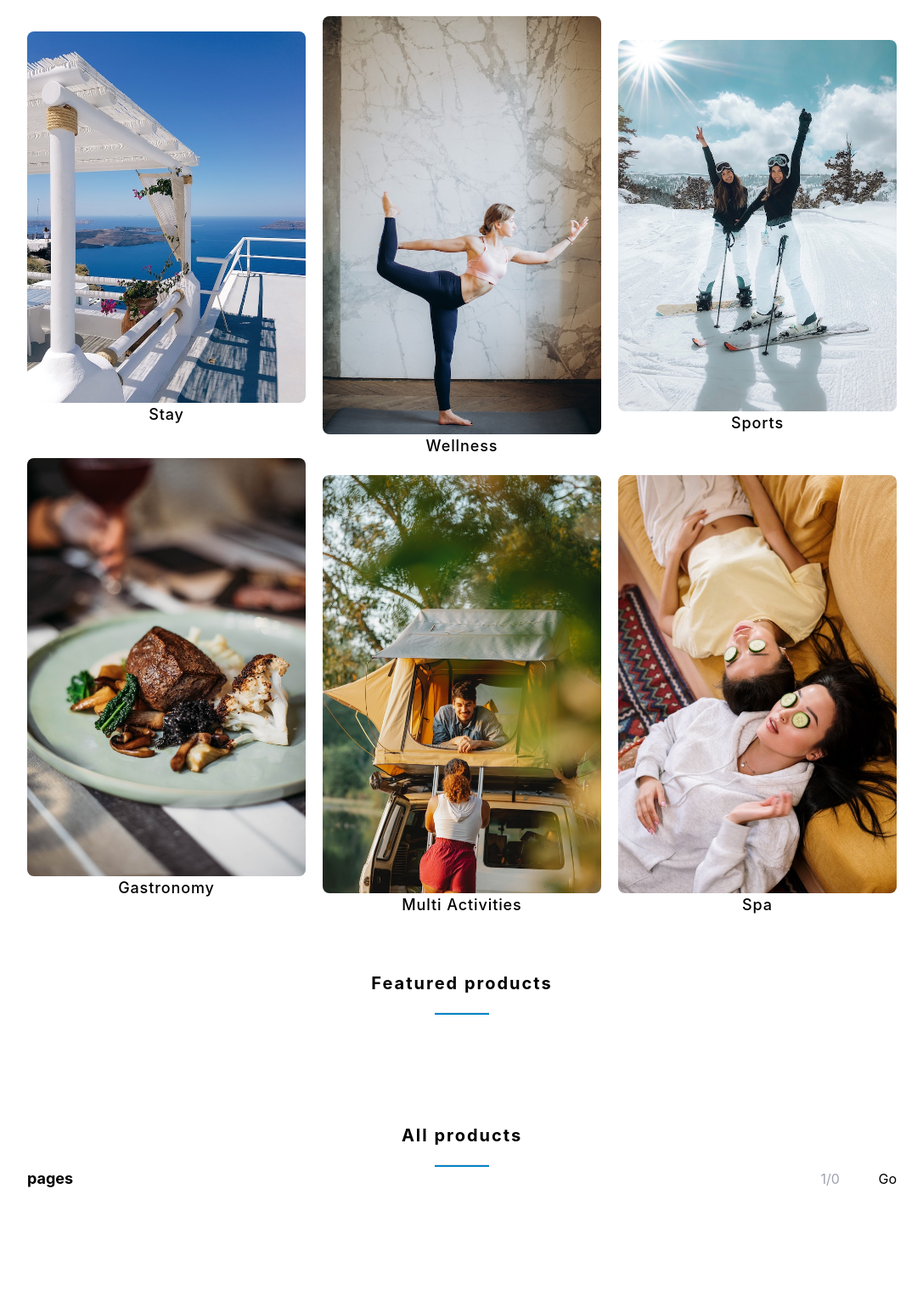
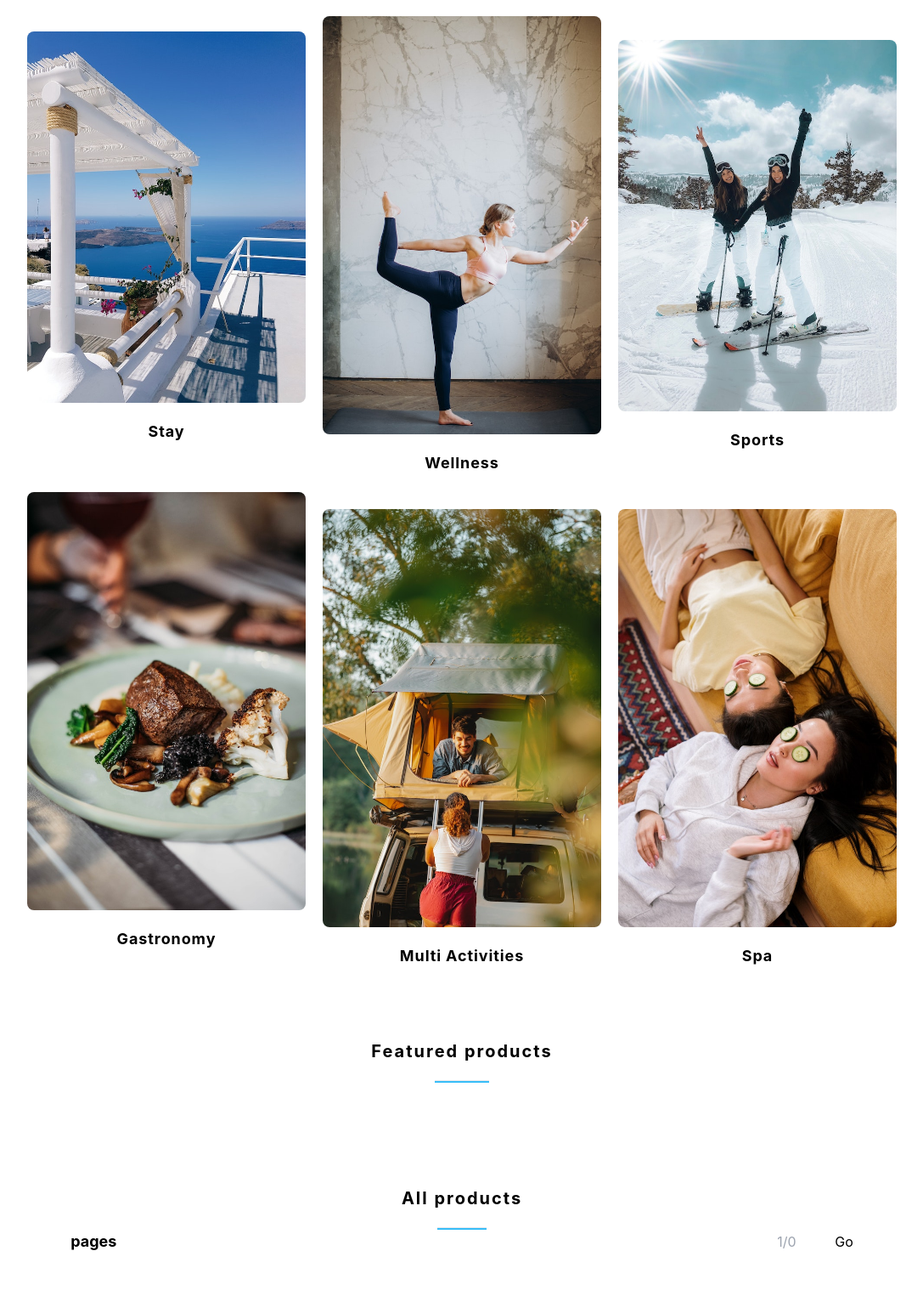
Before and after one commit to abir045/Smart, a PHP site: page / in a window 1280 px wide. Shown: the part 943-2475 px from the top of the page at 85% size, without its empty margins (96-1183 px from the left). Before the commit the page ends 2408 px from the top, so only its background shows below. Run offline with PHP 8.4, Linux system fonts and the light colour scheme; data that the repository does not hold is empty; style sheets or scripts are compiled from the project's sources; some libraries are stand-ins or nearby versions.

Commit message:
updated ui and category pages

```diff
--- a/index.php
+++ b/index.php
@@ -25,7 +25,7 @@
                 <h1 class="text-sky-400 font-bold text-3xl">
                     <a href="/">
                         Smart
-                        <!-- <img src="./assets/images/logo-sm.svg" /> -->
+
                     </a>
                 </h1>
 
@@ -161,20 +161,20 @@
             <h1 class="text-center text-3xl font-bold mt-[5%] tracking-widest">Our Universe</h1>
 
             <div class="flex justify-between  mt-5 mx-[10%]">
-                <ul class="flex flex-col items-center md:flex-row md:space-x-5 space-y-5 font-medium w-full mx-auto">
+                <ul class="flex flex-col items-center md:flex-row md:space-x-5 space-y-5  w-full mx-auto">
                     <li id="stayProducts" class="text-center w-full">
                         <!-- <img class="hidden md:flex rounded-lg hover:opacity-50" src="./assets/images/stay.jpg " /> -->
                         <img class="flex  rounded-lg hover:opacity-50 w-full" src="./assets/images/stay_mb.jpg " />
-                        <a href="#"><button onclick="showStayProducts();" class="text-lg tracking-wider hover:opacity-50">Stay</button></a>
+                        <a href="#"><button onclick="showStayProducts();" class="text-lg tracking-wider my-5 font-bold hover:opacity-50">Stay</button></a>
                     </li>
                     <li id="wellnessProducts" class="text-center w-full ">
                         <!-- <img class="hidden md:flex rounded-lg  hover:opacity-50" src="./assets/images/wellness.jpg " /> -->
                         <img class="flex  rounded-lg w-full hover:opacity-50" src="./assets/images/wellnessMb.jpg " />
-                        <a href="#"><button onclick="showWellnessProducts();" class="text-lg tracking-wider hover:opacity-50">Wellness</button> </a>
+                        <a href="#"><button onclick="showWellnessProducts();" class="text-lg tracking-wider my-5 font-bold hover:opacity-50">Wellness</button> </a>
                     </li>
                     <li id="sportsProducts" class="text-center w-full">
                         <img class="rounded-lg hover:opacity-50 w-full " src="./assets/images/sports_mb.jpg " />
-                        <a href="#"><button onclick="showSportsProducts();" class="text-lg tracking-wider hover:opacity-50">Sports</button></a>
+                        <a href="#"><button onclick="showSportsProducts();" class="text-lg tracking-wider my-5 font-bold hover:opacity-50">Sports</button></a>
                     </li>
                 </ul>
 
@@ -185,15 +185,15 @@
                     <li id="foodProducts" class="text-center w-full">
                         <!-- <img class="hidden md:flex rounded-lg hover:opacity-50" src="./assets/images/gastronomy.jpg" /> -->
                         <img class="flex w-full  rounded-lg hover:opacity-50" src="./assets/images/steak_mb.jpg" />
-                        <a href="#"><button onclick="showFoodProducts();" class="text-lg tracking-wider hover:opacity-50">Gastronomy</button></a>
+                        <a href="#"><button onclick="showFoodProducts();" class="text-lg tracking-wider font-bold my-5 hover:opacity-50">Gastronomy</button></a>
                     </li>
                     <li id="multiProducts" class="text-center w-full">
                         <img class="rounded-lg hover:opacity-50" src="./assets/images/multi_mb.jpg" />
-                        <a href="#"><button onclick="showMultiProducts();" class="text-lg tracking-wider hover:opacity-50">Multi Activities</button> </a>
+                        <a href="#"><button onclick="showMultiProducts();" class="text-lg tracking-wider font-bold my-5 hover:opacity-50">Multi Activities</button> </a>
                     </li>
                     <li class="text-center w-full">
-                        <img class="rounded-lg hover:opacity-50" src="./assets/images/spa_mb.jpg" />
-                        <a href="#"><button onclick="showSpaProducts();" class="text-lg tracking-wider hover:opacity-50">Spa</button> </a>
+                        <img class="rounded-lg hover:opacity-50 " src="./assets/images/spa_mb.jpg" />
+                        <a href="#"><button onclick="showSpaProducts();" class="text-lg tracking-wider font-bold my-5 hover:opacity-50">Spa</button> </a>
                     </li>
                 </ul>
 
@@ -206,13 +206,17 @@
 
         <!-- food products -->
 
-        <section id="food" class="flex flex-col">
-            <h1 class="text-center text-xl font-bold mt-[5%] tracking-widest">Food products</h1>
+        <section id="food" class="flex flex-col absolute top-0  py-[10%]  bg-amber-50">
+            <div class="flex justify-around items-center">
+                <div class="flex flex-col">
+                    <h1 class="flex text-center text-xl font-bold mt-[5%] tracking-widest">Food products</h1>
+                    <hr class="mx-auto bg-sky-400 h-[3px] w-[5%] mt-5" />
+                </div>
+                <i onclick="showFoodProducts();" class="flex fa-xl fa-solid fa-xmark"></i>
 
-
-            <hr class="mx-auto bg-sky-600 h-[3px] w-[5%] mt-5" />
-            <div class="flex">
-                <div class="grid  grid-cols-4 ">
+            </div>
+            <div class="flex mx-[5%]">
+                <div class="grid  grid-cols-1 md:grid-cols-4 ">
 
                     <?php while ($row = $foodProducts->fetch_assoc()) { ?>
 
@@ -221,13 +225,13 @@
                                 <div class="flex flex-col space-y-5 items-center my-5  drop-shadow-lg">
                                     <img class="flex" src="<?php echo $row['img'] ?>" />
                                     <h2 class="text-xl font-bold tracking-wider"><?php echo $row['title'] ?></h2>
-                                    <hr class="mx-auto bg-sky-600 h-[2px] w-[85%]" />
+                                    <hr class="mx-auto bg-sky-400 h-[2px] w-[85%]" />
                                     <h2 class="text-xl font-semibold tracking-widest opacity-40"><?php echo $row['dsc'] ?></h2>
                                     <h3 class="text-xl font-medium opacity-70">€<?php echo $row['price'] ?></h3>
                                     <h3 id="cat" class="text-xl font-medium opacity-70"><?php echo $row['cat'] ?></h3>
                                     <!-- redirect to single product page by clicking buy -->
                                     <a href="<?php echo 'single_product.php?id=' . $row['id'] ?>">
-                                        <button class="bg-sky-600 hover:text-sky-600 hover:bg-white font-bold text-white rounded-lg p-3">Buy Now</button>
+                                        <button class="bg-sky-400 hover:text-sky-400 hover:bg-white font-bold text-white rounded-lg p-3">Buy Now</button>
                                     </a>
                                 </div>
 
@@ -246,13 +250,17 @@
 
         <!-- Multitheme products -->
 
-        <section id="multi" class="flex flex-col">
-            <h1 class="text-center text-xl font-bold mt-[5%] tracking-widest">Multitheme products</h1>
+        <section id="multi" class="flex flex-col absolute top-0  py-[10%]  bg-amber-50">
+            <div class="flex justify-around items-center">
+                <div class="flex flex-col">
+                    <h1 class="flex text-center text-xl font-bold mt-[5%] tracking-widest">Multi-theme products</h1>
+                    <hr class="mx-auto bg-sky-400 h-[3px] w-[5%] mt-5" />
+                </div>
+                <i onclick="showMultiProducts();" class="flex fa-xl fa-solid fa-xmark"></i>
 
-
-            <hr class="mx-auto bg-sky-600 h-[3px] w-[5%] mt-5" />
-            <div class="flex">
-                <div class="grid  grid-cols-4 ">
+            </div>
+            <div class="flex mx-[5%]">
+                <div class="grid  grid-cols-1 md:grid-cols-4 ">
 
                     <?php while ($row = $multiThemesProducsts->fetch_assoc()) { ?>
 
@@ -261,13 +269,13 @@
                                 <div class="flex flex-col space-y-5 items-center my-5  drop-shadow-lg">
                                     <img class="flex" src="<?php echo $row['img'] ?>" />
                                     <h2 class="text-xl font-bold tracking-wider"><?php echo $row['title'] ?></h2>
-                                    <hr class="mx-auto bg-sky-600 h-[2px] w-[85%]" />
+                                    <hr class="mx-auto bg-sky-400 h-[2px] w-[85%]" />
                                     <h2 class="text-xl font-semibold tracking-widest opacity-40"><?php echo $row['dsc'] ?></h2>
                                     <h3 class="text-xl font-medium opacity-70">€<?php echo $row['price'] ?></h3>
                                     <h3 id="cat" class="text-xl font-medium opacity-70"><?php echo $row['cat'] ?></h3>
                                     <!-- redirect to single product page by clicking buy -->
                                     <a href="<?php echo 'single_product.php?id=' . $row['id'] ?>">
-                                        <button class="bg-sky-600 hover:text-sky-600 hover:bg-white font-bold text-white rounded-lg p-3">Buy Now</button>
+                                        <button class="bg-sky-400 hover:text-sky-400 hover:bg-white font-bold text-white rounded-lg p-3">Buy Now</button>
                                     </a>
                                 </div>
 
@@ -286,13 +294,17 @@
 
         <!-- Spa products -->
 
-        <section id="spa" class="flex flex-col">
-            <h1 class="text-center text-xl font-bold mt-[5%] tracking-widest">Spa products</h1>
+        <section id="spa" class="flex flex-col absolute top-0  py-[10%]  bg-amber-50">
+            <div class="flex justify-around items-center">
+                <div class="flex flex-col">
+                    <h1 class="flex text-center text-xl font-bold mt-[5%] tracking-widest">Spa products</h1>
+                    <hr class="mx-auto bg-sky-400 h-[3px] w-[5%] mt-5" />
+                </div>
+                <i onclick="showSpaProducts();" class="flex fa-xl fa-solid fa-xmark"></i>
 
-
-            <hr class="mx-auto bg-sky-600 h-[3px] w-[5%] mt-5" />
-            <div class="flex">
-                <div class="grid  grid-cols-4 ">
+            </div>
+            <div class="flex mx-[5%]">
+                <div class="grid  grid-cols-1 md:grid-cols-4 ">
 
                     <?php while ($row = $spaProducts->fetch_assoc()) { ?>
 
@@ -301,13 +313,13 @@
                                 <div class="flex flex-col space-y-5 items-center my-5  drop-shadow-lg">
                                     <img class="flex" src="<?php echo $row['img'] ?>" />
                                     <h2 class="text-xl font-bold tracking-wider"><?php echo $row['title'] ?></h2>
-                                    <hr class="mx-auto bg-sky-600 h-[2px] w-[85%]" />
+                                    <hr class="mx-auto bg-sky-400 h-[2px] w-[85%]" />
                                     <h2 class="text-xl font-semibold tracking-widest opacity-40"><?php echo $row['dsc'] ?></h2>
                                     <h3 class="text-xl font-medium opacity-70">€<?php echo $row['price'] ?></h3>
                                     <h3 id="cat" class="text-xl font-medium opacity-70"><?php echo $row['cat'] ?></h3>
                                     <!-- redirect to single product page by clicking buy -->
                                     <a href="<?php echo 'single_product.php?id=' . $row['id'] ?>">
-                                        <button class="bg-sky-600 hover:text-sky-600 hover:bg-white font-bold text-white rounded-lg p-3">Buy Now</button>
+                                        <button class="bg-sky-400 hover:text-sky-400 hover:bg-white font-bold text-white rounded-lg p-3">Buy Now</button>
                                     </a>
                                 </div>
 
@@ -344,13 +356,13 @@
                                 <div class="flex flex-col space-y-5 items-center my-5  drop-shadow-lg">
                                     <img class="flex" src="<?php echo $row['img'] ?>" />
                                     <h2 class="text-xl font-bold tracking-wider"><?php echo $row['title'] ?></h2>
-                                    <hr class="mx-auto bg-sky-600 h-[2px] w-[85%]" />
+                                    <hr class="mx-auto bg-sky-400 h-[2px] w-[85%]" />
                                     <h2 class="text-xl font-semibold tracking-widest opacity-40"><?php echo $row['dsc'] ?></h2>
                                     <h3 class="text-xl font-medium opacity-70">€<?php echo $row['price'] ?></h3>
                                     <!-- <h3 id="cat" class="text-xl font-medium opacity-70"><?php echo $row['cat'] ?></h3> -->
                                     <!-- redirect to single product page by clicking buy -->
                                     <a href="<?php echo 'single_product.php?id=' . $row['id'] ?>">
-                                        <button class="bg-sky-600 hover:text-sky-600 hover:bg-white font-bold text-white rounded-lg p-3">Buy Now</button>
+                                        <button class="bg-sky-400 hover:text-sky-600 hover:bg-white font-bold text-white rounded-lg p-3">Buy Now</button>
                                     </a>
                                 </div>
 
@@ -391,13 +403,13 @@
                                 <div class="flex flex-col space-y-5 items-center my-5  drop-shadow-lg">
                                     <img class="flex" src="<?php echo $row['img'] ?>" />
                                     <h2 class="text-xl font-bold tracking-wider"><?php echo $row['title'] ?></h2>
-                                    <hr class="mx-auto bg-sky-600 h-[2px] w-[85%]" />
+                                    <hr class="mx-auto bg-sky-400 h-[2px] w-[85%]" />
                                     <h2 class="text-xl font-semibold tracking-widest opacity-40"><?php echo $row['dsc'] ?></h2>
                                     <h3 class="text-xl font-medium opacity-70">€<?php echo $row['price'] ?></h3>
                                     <!-- <h3 id="cat" class="text-xl font-medium opacity-70"><?php echo $row['cat'] ?></h3> -->
                                     <!-- redirect to single product page by clicking buy -->
                                     <a href="<?php echo 'single_product.php?id=' . $row['id'] ?>">
-                                        <button class="bg-sky-600 hover:text-sky-600 hover:bg-white font-bold text-white rounded-lg p-3">Buy Now</button>
+                                        <button class="bg-sky-400 hover:text-sky-400 hover:bg-white font-bold text-white rounded-lg p-3">Buy Now</button>
                                     </a>
                                 </div>
 
@@ -441,13 +453,13 @@
                                 <div class="flex flex-col space-y-5 items-center my-5  drop-shadow-lg">
                                     <img class="flex" src="<?php echo $row['img'] ?>" />
                                     <h2 class="text-xl font-bold tracking-wider"><?php echo $row['title'] ?></h2>
-                                    <hr class="mx-auto bg-sky-600 h-[2px] w-[85%]" />
+                                    <hr class="mx-auto bg-sky-400 h-[2px] w-[85%]" />
                                     <h2 class="text-xl font-semibold tracking-widest opacity-40"><?php echo $row['dsc'] ?></h2>
                                     <h3 class="text-xl font-medium opacity-70">€<?php echo $row['price'] ?></h3>
                                     <!-- <h3 id="cat" class="text-xl font-medium opacity-70"><?php echo $row['cat'] ?></h3> -->
                                     <!-- redirect to single product page by clicking buy -->
                                     <a href="<?php echo 'single_product.php?id=' . $row['id'] ?>">
-                                        <button class="bg-sky-600 hover:text-sky-600 hover:bg-white font-bold text-white rounded-lg p-3">Buy Now</button>
+                                        <button class="bg-sky-400 hover:text-sky-400 hover:bg-white font-bold text-white rounded-lg p-3">Buy Now</button>
                                     </a>
                                 </div>
 
@@ -468,9 +480,9 @@
         <h1 class="text-center text-xl font-bold mt-[5%] tracking-widest">
             Featured products
         </h1>
-        <hr class="mx-auto bg-sky-600 h-[3px] w-[5%] mt-5" />
+        <hr class="mx-auto bg-sky-400 h-[3px] w-[5%] mt-5" />
 
-        <section class="flex flex-col md:flex-row mt-[5%] ">
+        <section class="flex flex-col md:flex-row mt-[5%] mx-[5%]">
 
             <?php while ($row = $featuredProducts->fetch_assoc()) { ?>
 
@@ -479,12 +491,12 @@
 
                         <img class="flex" src="<?php echo $row['img'] ?>" />
                         <h2 class="text-xl font-bold tracking-wider"><?php echo $row['title'] ?></h2>
-                        <hr class="mx-auto bg-sky-600 h-[2px] w-[85%]" />
+                        <hr class="mx-auto bg-sky-400 h-[2px] w-[85%]" />
                         <h2 class="text-xl font-semibold tracking-widest opacity-40"><?php echo $row['dsc'] ?></h2>
                         <h3 class="text-xl font-medium opacity-70">€<?php echo $row['price'] ?></h3>
                         <!-- redirect to single product page by clicking buy -->
                         <a href="<?php echo 'single_product.php?id=' . $row['id'] ?>">
-                            <button class="bg-sky-600 hover:text-sky-600 hover:bg-white font-bold text-white rounded-lg p-3">Buy Now</button>
+                            <button class="bg-sky-400 hover:text-sky-400 hover:bg-white font-bold text-white rounded-lg p-3">Buy Now</button>
                         </a>
 
                     </div>
@@ -495,11 +507,11 @@
         </section>
 
         <!-- all products section -->
-        <section id="allProducts" class="flex flex-col  ">
+        <section id="allProducts" class="flex flex-col mx-[5%]">
             <h1 class="text-center text-xl font-bold mt-[5%] tracking-widest">All products</h1>
 
 
-            <hr class="mx-auto bg-sky-600 h-[3px] w-[5%] mt-5" />
+            <hr class="mx-auto bg-sky-400 h-[3px] w-[5%] mt-5" />
 
             <div class="grid  grid-cols-1 md:grid-cols-4 ">
                 <?php while ($row = $allProducts->fetch_assoc()) { ?>
@@ -509,13 +521,13 @@
                             <div class="flex flex-col space-y-5 items-center my-5  drop-shadow-lg">
                                 <img class="flex" src="<?php echo $row['img'] ?>" />
                                 <h2 class="text-xl font-bold tracking-wider"><?php echo $row['title'] ?></h2>
-                                <hr class="mx-auto bg-sky-600 h-[2px] w-[85%]" />
+                                <hr class="mx-auto bg-sky-400 h-[2px] w-[85%]" />
                                 <h2 class="text-xl font-semibold tracking-widest opacity-40"><?php echo $row['dsc'] ?></h2>
                                 <h3 class="text-xl font-medium opacity-70">€<?php echo $row['price'] ?></h3>
-                                <!-- <h3 id="cat" class="text-xl font-medium opacity-70"><?php echo $row['cat'] ?></h3> -->
+
                                 <!-- redirect to single product page by clicking buy -->
                                 <a href="<?php echo 'single_product.php?id=' . $row['id'] ?>">
-                                    <button class="bg-sky-600 hover:text-sky-600 hover:bg-white font-bold text-white rounded-lg p-3">Buy Now</button>
+                                    <button class="bg-sky-400 hover:text-sky-400 hover:bg-white font-bold text-white rounded-lg p-3">Buy Now</button>
                                 </a>
                             </div>
 
```
Also changed, not shown: server/db.php (+0 -33 lines), server/get_featured_products.php (deleted, +0 -13 lines).
